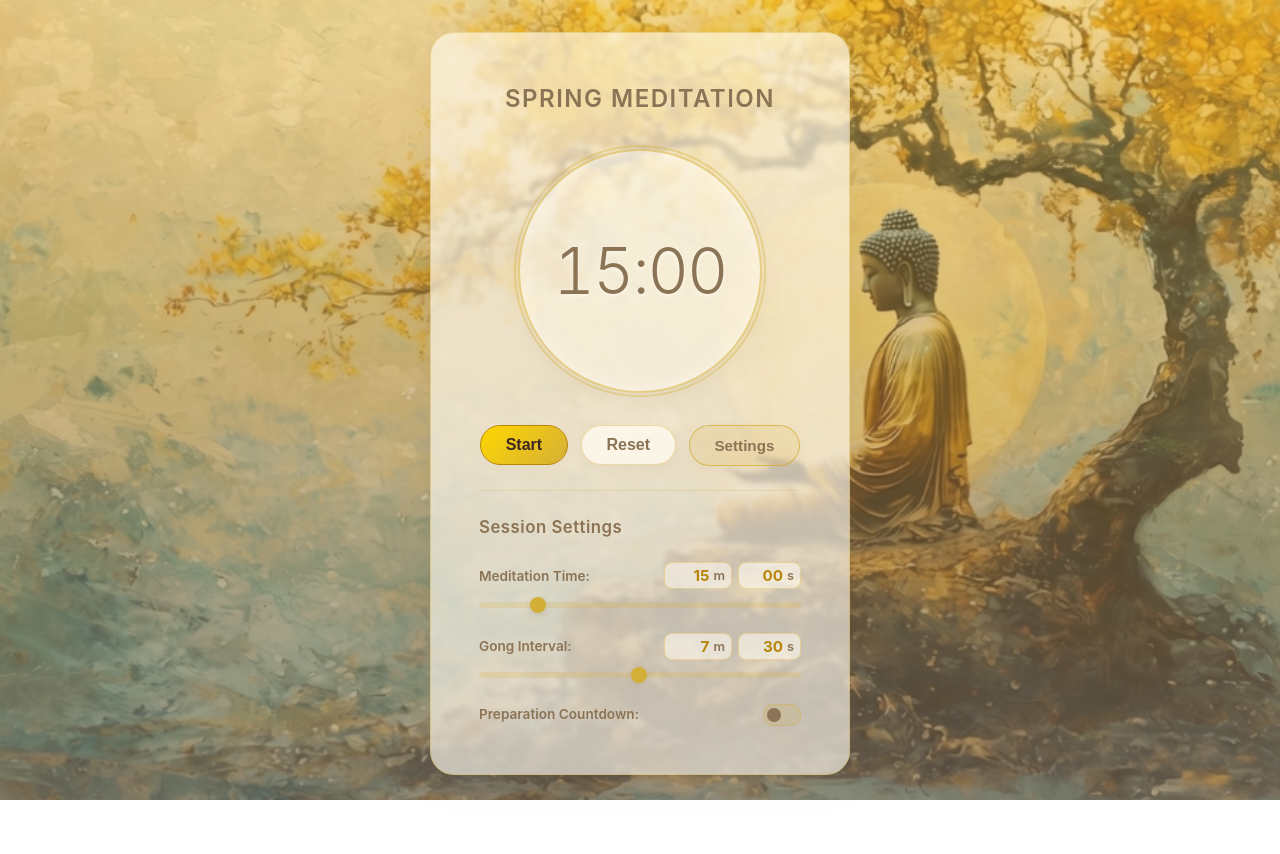
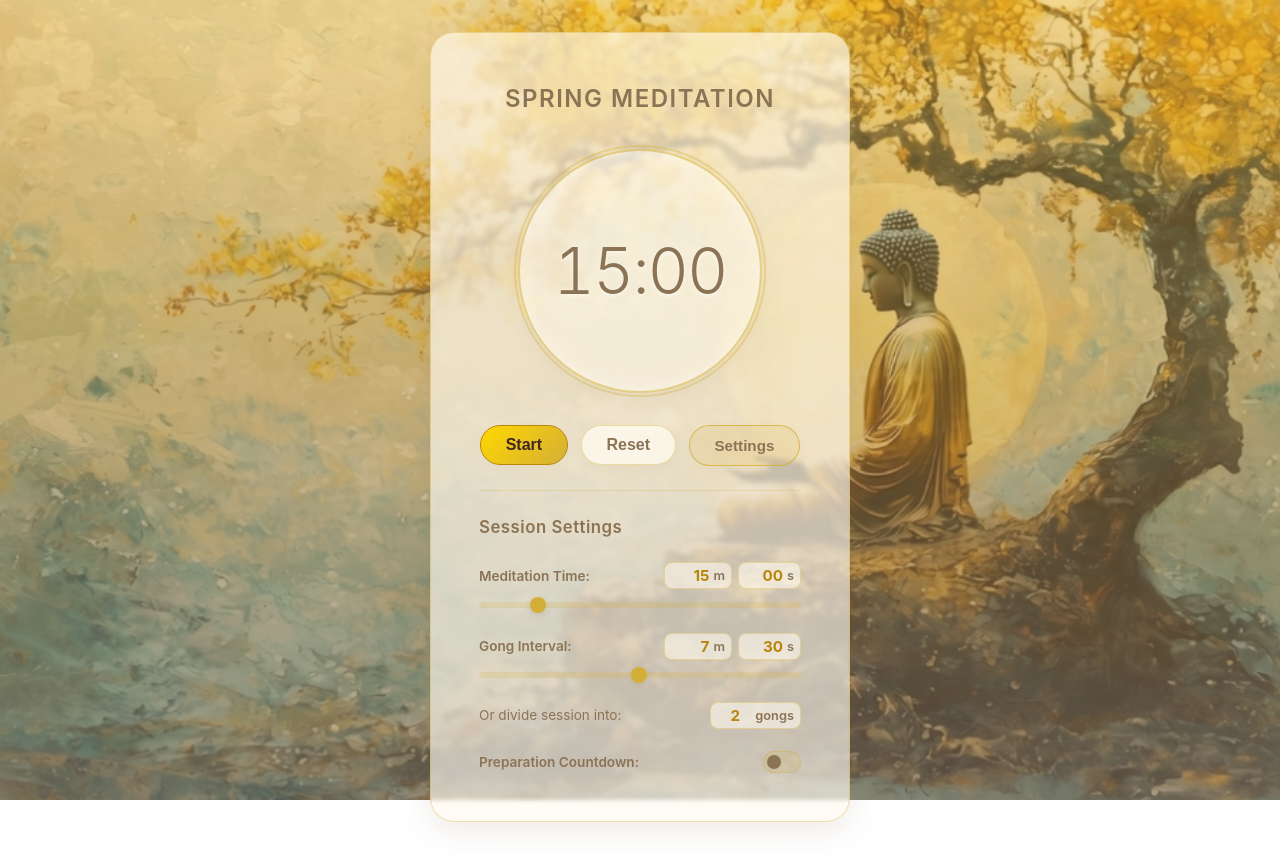
Before and after one commit to thewhitesevenluke/meditation-timer, a React (Vite) app: page / in a window 1280 px wide. Both pictures are taken after a click on the button "Settings". Before the commit the page ends 807 px from the top, so only its background shows below. Built offline with nearby package versions, Linux system fonts and the light colour scheme; no server answers.

Commit message:
Lower interval chime pitch and add division-based gong count calculator

```diff
--- a/src/App.css
+++ b/src/App.css
@@ -377,3 +377,14 @@
   background-color: #D4AF37;
   box-shadow: 0 0 8px rgba(212, 175, 55, 0.7);
 }
+
+.interval-calc-row {
+  display: flex;
+  justify-content: space-between;
+  align-items: center;
+  width: 100%;
+  font-size: 0.85rem;
+  color: #8B7355;
+  margin-top: 0.5rem;
+  padding: 0.2rem 0;
+}
--- a/src/App.jsx
+++ b/src/App.jsx
@@ -22,6 +22,7 @@ function App() {
   const [totalTimeSecsInput, setTotalTimeSecsInput] = useState("00");
   const [intervalMinsInput, setIntervalMinsInput] = useState("7");
   const [intervalSecsInput, setIntervalSecsInput] = useState("30");
+  const [intervalCountInput, setIntervalCountInput] = useState("2");
 
   // Preparation Countdown States
   const [isCountdownEnabled, setIsCountdownEnabled] = useState(false);
@@ -68,6 +69,13 @@ function App() {
       setIntervalSecsInput(secs.toString().padStart(2, '0'));
     }
   }, [intervalX]);
+
+  useEffect(() => {
+    const count = intervalX > 0 ? Math.round(totalTime / intervalX) : 1;
+    if (parseInt(intervalCountInput) !== count) {
+      setIntervalCountInput(count.toString());
+    }
+  }, [intervalX, totalTime]);
 
   useEffect(() => {
     if (parseInt(countdownDurationInput) !== countdownDuration) {
@@ -149,9 +157,9 @@ function App() {
     playBuffer(startBuffer, 0.8, 1.4);
   };
 
-  // Play the high accent chime at interval marks (rate 1.2, volume 1.5)
+  // Play the calm, lower-pitched accent chime at interval marks (rate 0.85, volume 1.5)
   const playIntervalGong = () => {
-    playBuffer(tingshaBuffer, 1.2, 1.5);
+    playBuffer(tingshaBuffer, 0.85, 1.5);
   };
 
   const playEndGong = () => {
@@ -368,6 +376,38 @@ function App() {
     }
   };
 
+  const handleIntervalCountInputChange = (valStr) => {
+    if (/^\d*$/.test(valStr)) {
+      setIntervalCountInput(valStr);
+
+      const count = valStr === "" ? 0 : parseInt(valStr);
+      if (count >= 1) {
+        let calculated = Math.round(totalTime / count);
+        calculated = Math.max(5, Math.min(totalTime, calculated));
+
+        setIntervalX(calculated);
+        setIsCustomInterval(true);
+        setIsRunning(false);
+        setTimeLeft(totalTime);
+      }
+    }
+  };
+
+  const handleIntervalCountInputBlur = () => {
+    const count = intervalCountInput === "" ? 0 : parseInt(intervalCountInput);
+    if (count < 1) {
+      const activeCount = intervalX > 0 ? Math.round(totalTime / intervalX) : 2;
+      setIntervalCountInput(activeCount.toString());
+    } else {
+      let calculated = Math.round(totalTime / count);
+      calculated = Math.max(5, Math.min(totalTime, calculated));
+      setIntervalX(calculated);
+
+      const finalCount = Math.round(totalTime / calculated);
+      setIntervalCountInput(finalCount.toString());
+    }
+  };
+
   const handleCountdownDurationInputChange = (valStr) => {
     if (/^\d*$/.test(valStr)) {
       setCountdownDurationInput(valStr);
@@ -527,6 +567,24 @@ function App() {
                 }}
                 className="setting-slider"
               />
+
+              <div className="interval-calc-row">
+                <span>Or divide session into:</span>
+                <div className="input-group">
+                  <div className="input-container">
+                    <input
+                      type="text"
+                      pattern="[0-9]*"
+                      value={intervalCountInput}
+                      onChange={(e) => handleIntervalCountInputChange(e.target.value)}
+                      onBlur={handleIntervalCountInputBlur}
+                      className="time-number-input"
+                      style={{ width: '32px', textAlign: 'center' }}
+                    />
+                    <span className="input-suffix">gongs</span>
+                  </div>
+                </div>
+              </div>
             </div>
 
             {/* Reset to Half-Time auto helper */}
```
